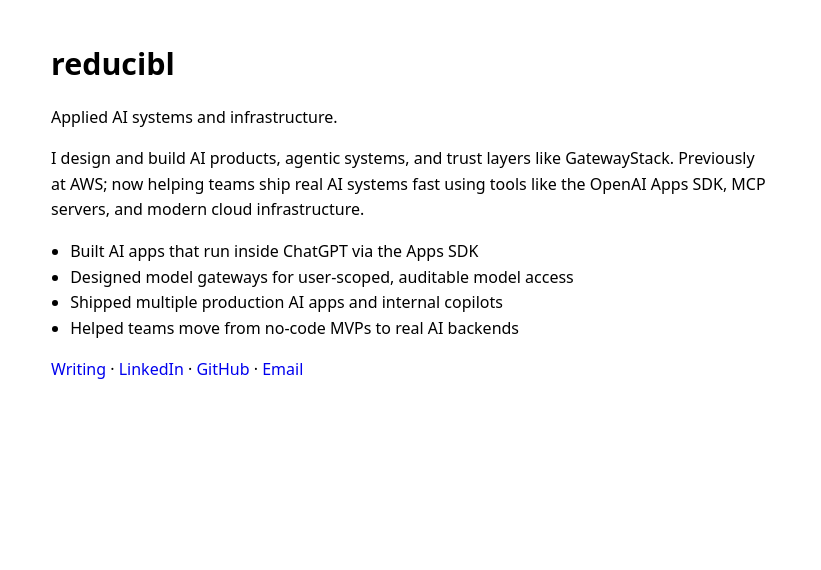
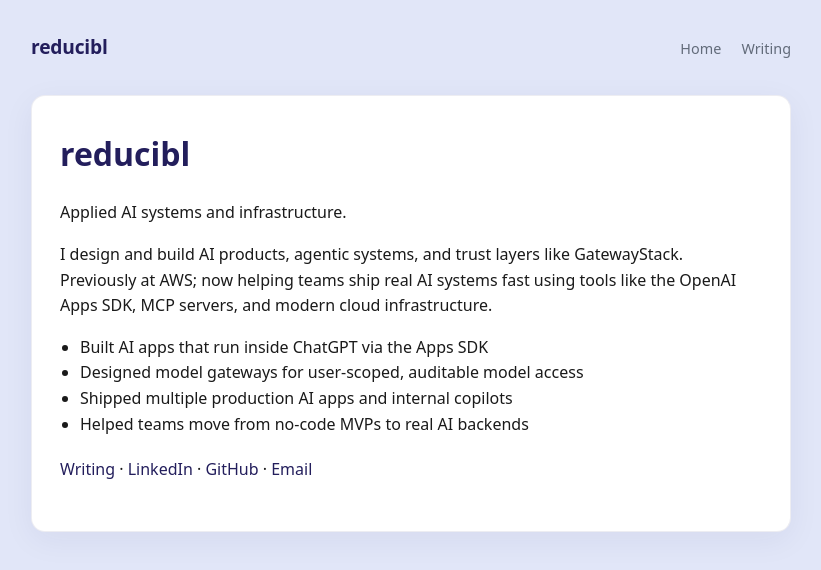
Before and after one commit to davidcrowe/reducibl.com, a Jekyll site: the page built from index.md, in a window 1280 px wide. Shown: the top 570 px of the page, without its empty margins (229-1050 px from the left). Built offline with Jekyll 4.4.1, drawn with Linux system fonts in a browser that asks for light colours.

Commit message:
Improve styling with Inner-inspired palette + fix baseurl for custom domain

```diff
--- a/_config.yml
+++ b/_config.yml
@@ -1,5 +1,8 @@
 title: "reducibl"
 description: "Applied AI systems and infrastructure."
+url: "https://reducibl.com"   # <-- important
+baseurl: ""                   # <-- EMPTY for a root-domain site
+
 markdown: kramdown
 theme: minima
 plugins:
--- a/_layouts/default.html
+++ b/_layouts/default.html
@@ -6,40 +6,118 @@
       {% if page.title %}{{ page.title }} | {{ site.title }}{% else %}{{ site.title }}{% endif %}
     </title>
     <meta name="viewport" content="width=device-width, initial-scale=1">
-    <meta name="description" content="{{ site.description }}">
+
     <style>
+      :root {
+        --primary: #231E5C;        /* Inner primary (deep indigo) */
+        --accent-light: #E1E6F8;  /* Inner tertiary, soft background */
+        --text: #1A1A1A;
+        --muted: #626B7A;
+        --card-bg: #FFFFFF;
+      }
+
       body {
-        font-family: system-ui, -apple-system, BlinkMacSystemFont, "Segoe UI", sans-serif;
-        max-width: 720px;
-        margin: 40px auto;
-        padding: 0 16px 80px;
+        margin: 0;
+        padding: 32px 16px 80px;
+        font-family: system-ui, -apple-system, BlinkMacSystemFont, "SF Pro Text", sans-serif;
+        background: var(--accent-light);
+        color: var(--text);
         line-height: 1.6;
-        font-size: 16px;
       }
+
+      .page {
+        max-width: 760px;
+        margin: 0 auto;
+      }
+
+      header {
+        display: flex;
+        justify-content: space-between;
+        align-items: baseline;
+        margin-bottom: 32px;
+      }
+
       a {
+        color: var(--primary);
         text-decoration: none;
       }
       a:hover {
         text-decoration: underline;
       }
+
+      .site-title {
+        font-size: 1.2rem;
+        font-weight: 600;
+        letter-spacing: -0.01em;
+        color: var(--primary);
+      }
+
+      nav a {
+        margin-left: 16px;
+        font-size: 0.9rem;
+        color: var(--muted);
+      }
+      nav a:hover {
+        color: var(--primary);
+      }
+
+      .card {
+        background: var(--card-bg);
+        border-radius: 14px;
+        padding: 32px 28px;
+        border: 1px solid rgba(35, 30, 92, 0.08); /* subtle Inner border */
+        box-shadow: 0 8px 32px rgba(35, 30, 92, 0.06);
+      }
+
       h1 {
-        font-size: 1.9rem;
-        margin-bottom: 0.75rem;
+        margin-top: 0;
+        font-size: 2rem;
+        color: var(--primary);
       }
+
       h2 {
-        font-size: 1.4rem;
-        margin-top: 2rem;
-        margin-bottom: 0.5rem;
+        font-size: 1.35rem;
+        color: var(--primary);
+        margin-top: 1.5rem;
       }
+
+      p {
+        margin-bottom: 1rem;
+      }
+
       ul {
-        padding-left: 1.2rem;
+        padding-left: 1.25rem;
+        margin-top: 0.5rem;
+        margin-bottom: 1.25rem;
       }
+
       small {
-        color: #666;
+        color: var(--muted);
+      }
+
+      @media (max-width: 640px) {
+        body {
+          padding: 20px 12px 60px;
+        }
+        .card {
+          padding: 24px 18px;
+        }
       }
     </style>
   </head>
   <body>
-    {{ content }}
+    <div class="page">
+      <header>
+        <a href="{{ '/' | relative_url }}" class="site-title">reducibl</a>
+        <nav>
+          <a href="{{ '/' | relative_url }}">Home</a>
+          <a href="{{ '/writing' | relative_url }}">Writing</a>
+        </nav>
+      </header>
+
+      <main class="card">
+        {{ content }}
+      </main>
+    </div>
   </body>
 </html>
```
